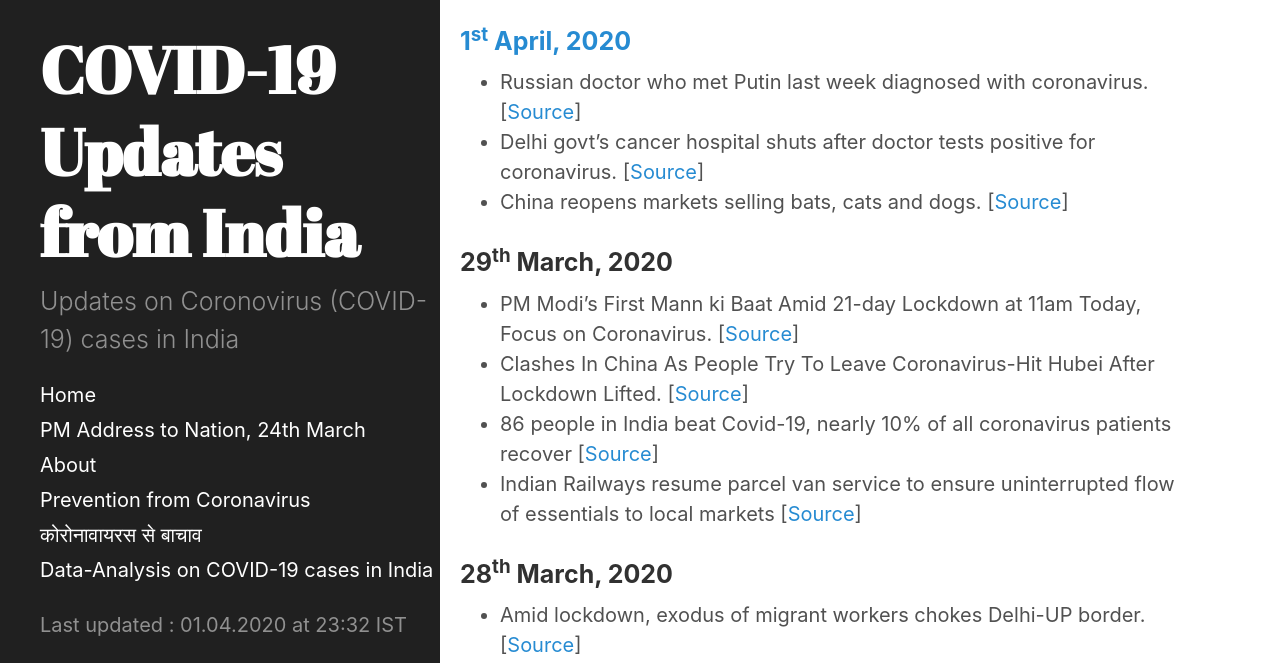
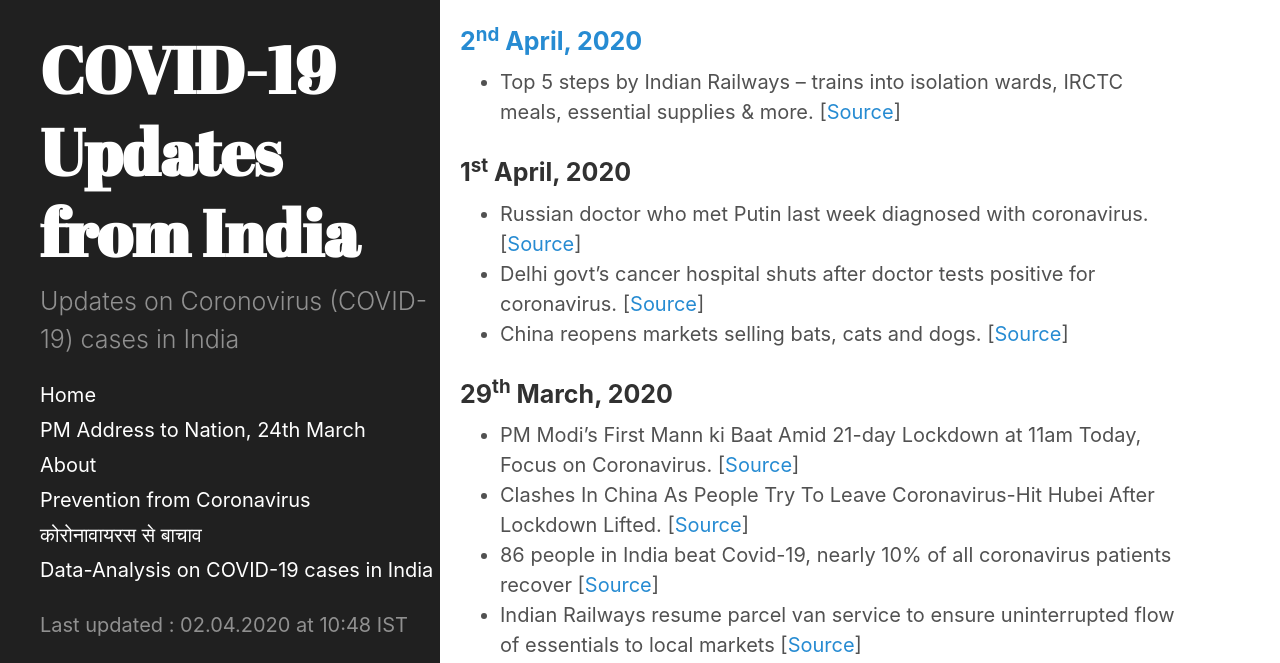
Before and after one commit to bhooraj/covid19updates-india, a Jekyll site: the page built from _posts/2020-03-29-Latest-updates.md, in a window 1280 px wide and 900 px high, scrolled down 942 px, cut to the strip 237-900 px from the top of the window. Built offline with Jekyll 4.4.1, drawn with Linux system fonts in a browser that asks for light colours; some of the changed text lies outside the part shown.

Commit message:
2nd April Morning Update

```diff
--- a/_data/last_updated.yml
+++ b/_data/last_updated.yml
@@ -1 +1 @@
-- updated_on : 01.04.2020 at 23:32 IST
+- updated_on : 02.04.2020 at 10:48 IST
--- a/_posts/2020-03-29-Latest-updates.md
+++ b/_posts/2020-03-29-Latest-updates.md
@@ -11,7 +11,10 @@ layout: post
 <iframe class="embed-responsive-item" width="560" height="315" src="https://www.youtube.com/embed/zZ-pqoRREI8" frameborder="0" allow="accelerometer; autoplay; encrypted-media; gyroscope; picture-in-picture" allowfullscreen></iframe>
 </div>
 
-### [1<sup>st</sup> April, 2020](#updates)
+### [2<sup>nd</sup> April, 2020](#updates)
+- Top 5 steps by Indian Railways – trains into isolation wards, IRCTC meals, essential supplies & more. [[Source](https://www.financialexpress.com/infrastructure/railways/great-job-top-5-steps-by-indian-railways-trains-into-isolation-wards-irctc-meals-essential-supplies-more/1915814/)]
+
+### 1<sup>st</sup> April, 2020
 - Russian doctor who met Putin last week diagnosed with coronavirus. [[Source](https://www.hindustantimes.com/world-news/russian-doctor-who-met-putin-last-week-diagnosed-with-coronavirus/story-5jmIkv6aATtEzLX0csTFgK.html)]
 - Delhi govt’s cancer hospital shuts after doctor tests positive for coronavirus. [[Source](https://www.hindustantimes.com/india-news/delhi-govt-hospital-doctor-contacts-covid-19-building-shut/story-C5QEegTV4ObcCNFFan3LFL.html)]
 - China reopens markets selling bats, cats and dogs. [[Source](https://economictimes.indiatimes.com/news/international/world-news/covid-19-effect-dips-china-reopens-markets-selling-bats-cats-and-dogs/chinas-deadly-wet-markets-are-back/slideshow/74925019.cms)]
--- a/stats-and-charts.md
+++ b/stats-and-charts.md
@@ -2,5 +2,5 @@
 layout: page
 title: Data-Analysis on COVID-19 cases in India
 ---
-#### Charts/Graphs on this page last updated on 01.04.2020 at 11:33 PM
-{% include charts-20200401-2333.html %}
+#### Charts/Graphs on this page last updated on 02.04.2020 at 10:56 AM
+{% include charts-20200402-1056.html %}
```
Also changed, not shown: _posts/2020-04-01-home.md (deleted, +0 -32 lines).
